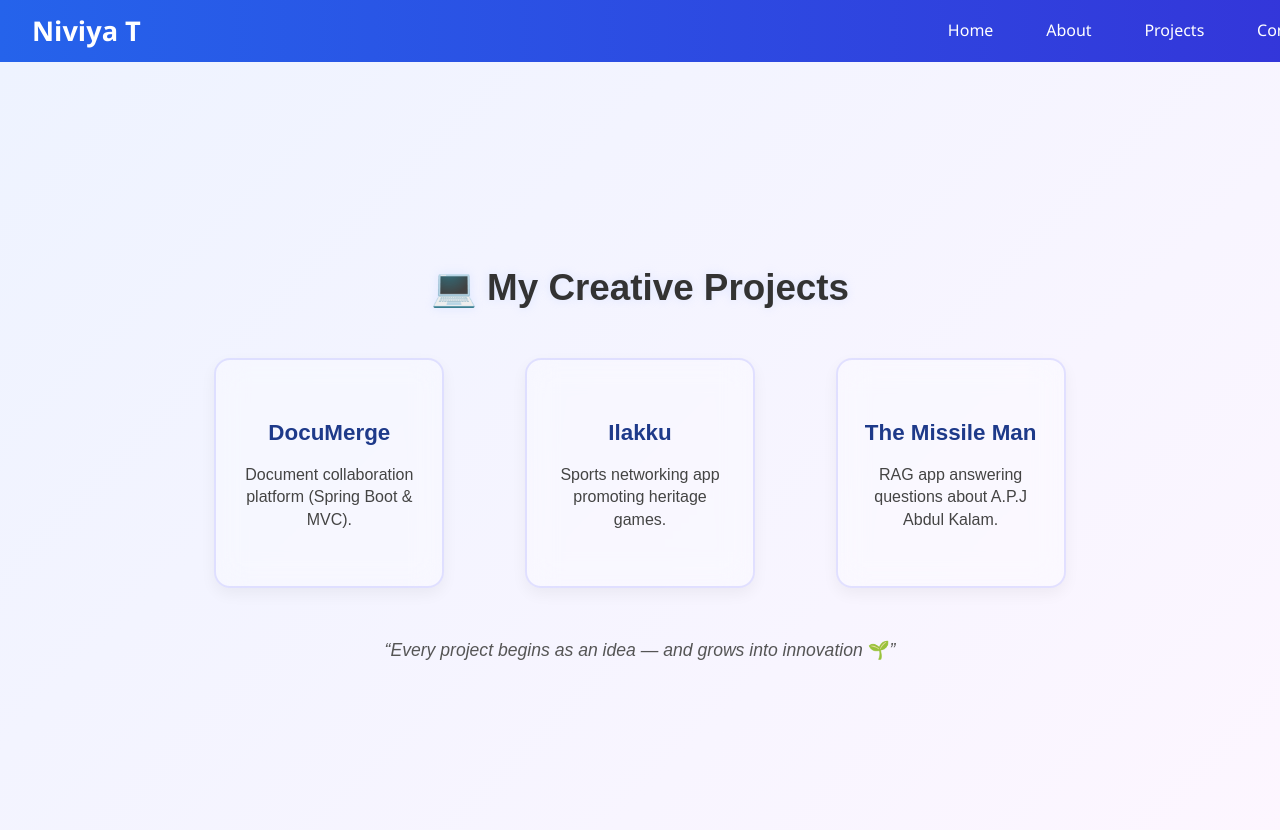
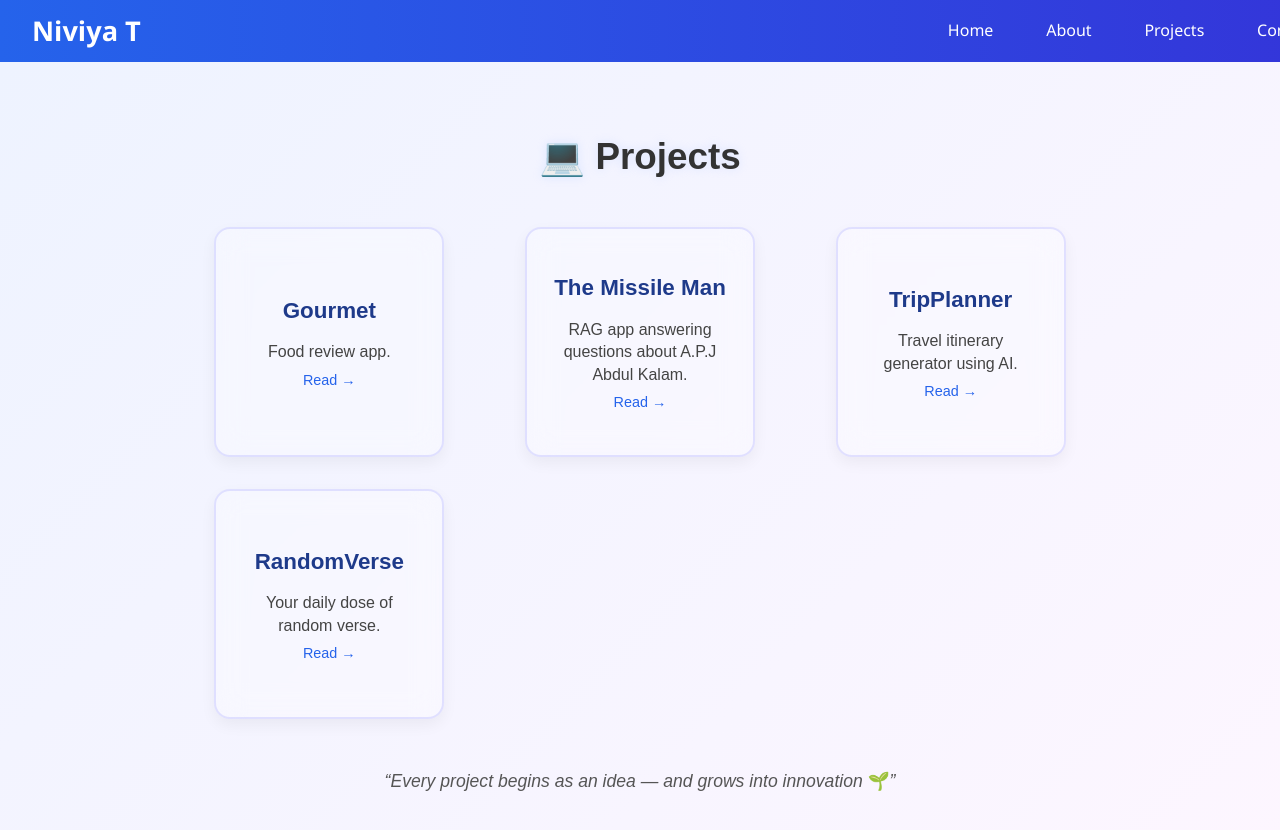
Before and after one commit to Niviya4/Portfolio, a React (Vite) app: page /projects in a window 1280 px wide. Shown: the top 830 px of the page. Built offline with nearby package versions, Linux system fonts and the light colour scheme.

Commit message:
fix:content

```diff
--- a/src/App.css
+++ b/src/App.css
@@ -271,6 +271,7 @@ body {
   display: flex;
   gap: 1rem;
   margin-bottom: 1.5rem;
+  margin-top:30px;
 }
 
 .categories button {
@@ -678,3 +679,12 @@ body {
 .view-work-btn:hover .arrow-icon {
   transform: translateX(6px);
 }
+
+.intro-text{
+  font-size: 1.2rem;
+  font-family: Uncial Antiqua, serif;
+  color: #444;
+  margin-bottom: 1.5rem;
+  font-style: oblique;
+  align-items:justify;
+}
--- a/src/pages/PoemBook.jsx
+++ b/src/pages/PoemBook.jsx
@@ -55,7 +55,10 @@ export default function PoemBook() {
   return (
     <div className="poem-wrapper">
       <h1 className="poem-title">Poems</h1>
-
+      <p classsname="intro-text">
+        Welcome to my Enchanted Shelf 🌸 <br></br>
+        Dive into the Forgotten Vault and here is your key <em>Ink & Insight</em>.
+      </p>
       <div className="categories">
         {Object.keys(poems).map((cat) => (
           <button
--- a/src/pages/Projects.jsx
+++ b/src/pages/Projects.jsx
@@ -1,16 +1,9 @@
 import { motion } from "framer-motion";
 
-
-export default function Projects() {
 const projects = [
   {
-      name: "DocuMerge",
-      desc: "Document collaboration platform (Spring Boot & MVC).",
-      url: "https://niviyat.substack.com/p/the-ultimate-guide-to-beating-procrastination?r=55vvu8",
-    },
-    {
-      name: "Ilakku",
-      desc: "Sports networking app promoting heritage games.",
+    name: "Gourmet",
+    desc: "Food review app.",
     url: "https://niviyat.substack.com/p/the-ultimate-guide-to-beating-procrastination?r=55vvu8",
   },
   {
@@ -18,8 +11,19 @@ export default function Projects() {
     desc: "RAG app answering questions about A.P.J Abdul Kalam.",
     url: "https://niviyat.substack.com/p/the-ultimate-guide-to-beating-procrastination?r=55vvu8",
   },
+  {
+    name: "TripPlanner",
+    desc: "Travel itinerary generator using AI.",
+    url: "https://github.com/Niviya4/sih_travelplanner",
+  },
+  {
+    name: "RandomVerse",
+    desc: "Your daily dose of random verse.",
+    url: "https://github.com/Niviya4/sih_travelplanner",
+  },
 ];
 
+export default function Projects() {
   return (
     <div className="projects-container">
       <motion.h2
@@ -28,13 +32,16 @@ export default function Projects() {
         animate={{ opacity: 1, y: 0 }}
         transition={{ duration: 0.8 }}
       >
-        💻 My Creative Projects
+        💻 Projects
       </motion.h2>
 
       <div className="projects-grid">
         {projects.map((proj, index) => (
-          <motion.div
+          <motion.a
             key={index}
+            href={proj.url}
+            target="_blank"
+            rel="noopener noreferrer"
             className="project-card"
             whileHover={{
               scale: 1.07,
@@ -45,7 +52,8 @@ export default function Projects() {
           >
             <h3>{proj.name}</h3>
             <p>{proj.desc}</p>
-          </motion.div>
+            <span className="read-more">Read →</span>
+          </motion.a>
         ))}
       </div>
 
```
Also changed, not shown: src/pages/Poems.jsx (+2 -5 lines). Lines whose indentation alone changed are shown as unchanged.
